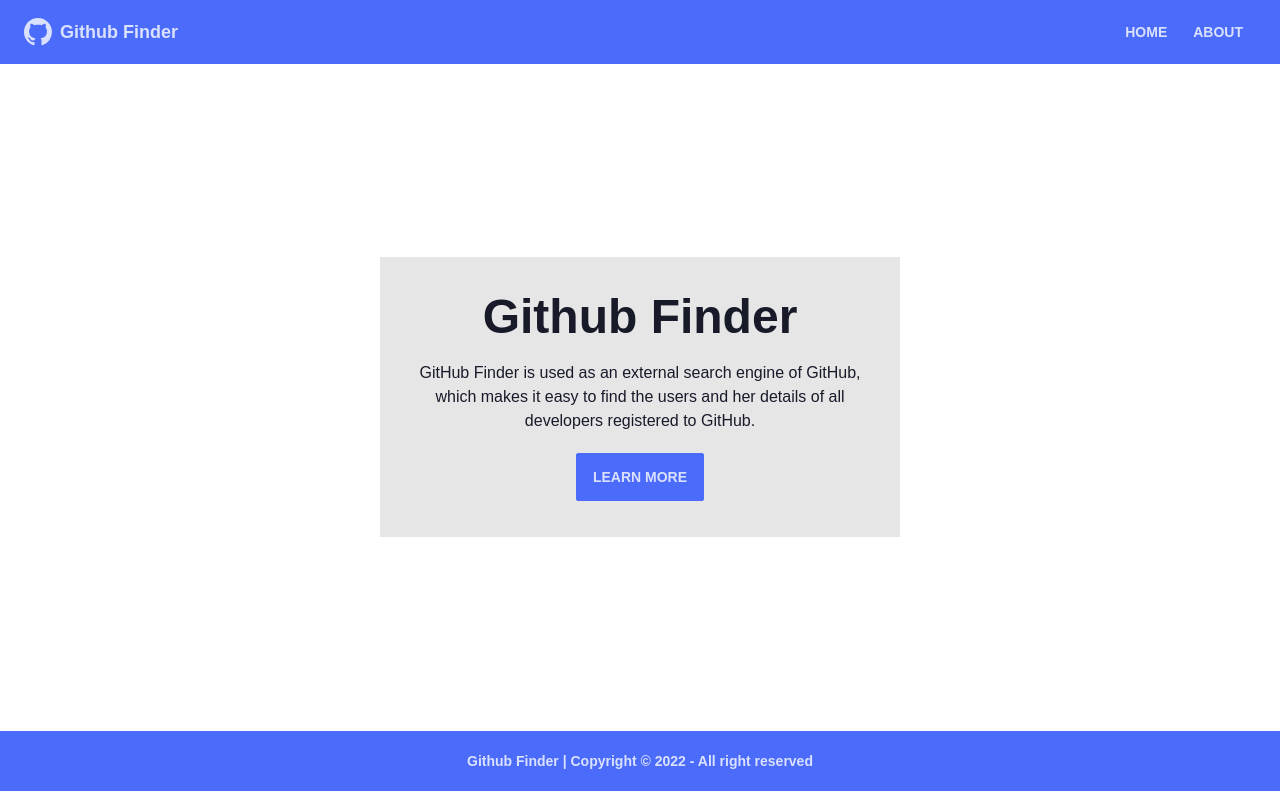
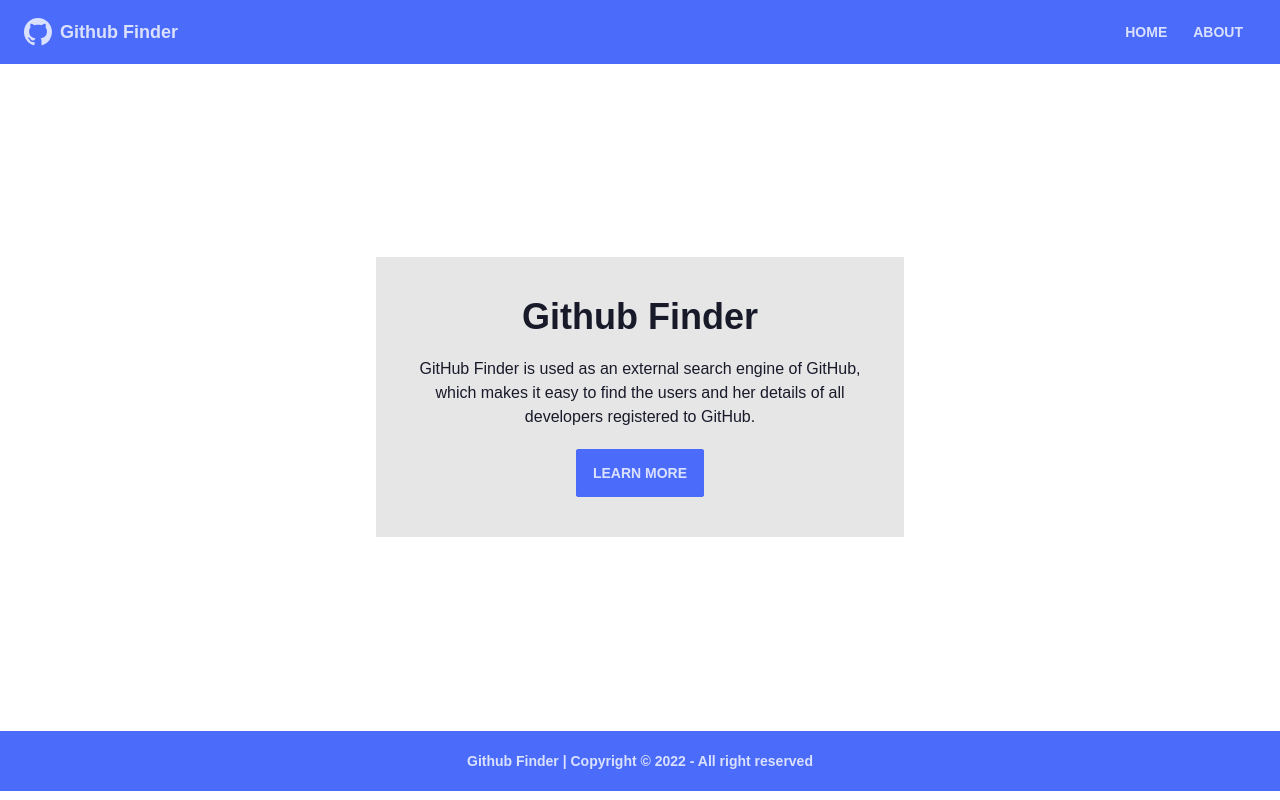
Before and after one commit to odedAtias/Github-Finder, a React (Create React App) app: page /about in a window 1280 px wide. Built offline with nearby package versions, Linux system fonts and the light colour scheme.

Commit message:
Fixing box-model in about page

```diff
--- a/src/App.js
+++ b/src/App.js
@@ -14,7 +14,7 @@
 				<div className='flex flex-col justify-between'>
 					<Navbar />
 				</div>
-				<main className='h-5/6 grid place-content-center'>
+				<main className='h-5/6 grid place-content-center p-5 lg:p-0'>
 					<Routes>
 						<Route path='/' element={<Home />} />
 						<Route path='/about' element={<About />} />
--- a/src/Components/Pages/About.jsx
+++ b/src/Components/Pages/About.jsx
@@ -1,9 +1,9 @@
 const About = () => {
 	return (
-		<div className='hero bg-base-200 p-5'>
-			<div className='hero-content text-center'>
+		<div className='hero bg-base-200 '>
+			<div className='hero-content text-center p-10'>
 				<div className='max-w-md'>
-					<h1 className='text-5xl font-bold'>Github Finder</h1>
+					<h1 className='text-4xl font-bold'>Github Finder</h1>
 					<p className='py-5'>
 						GitHub Finder is used as an external search engine of GitHub, which
 						makes it easy to find the users and her details of all developers
```
